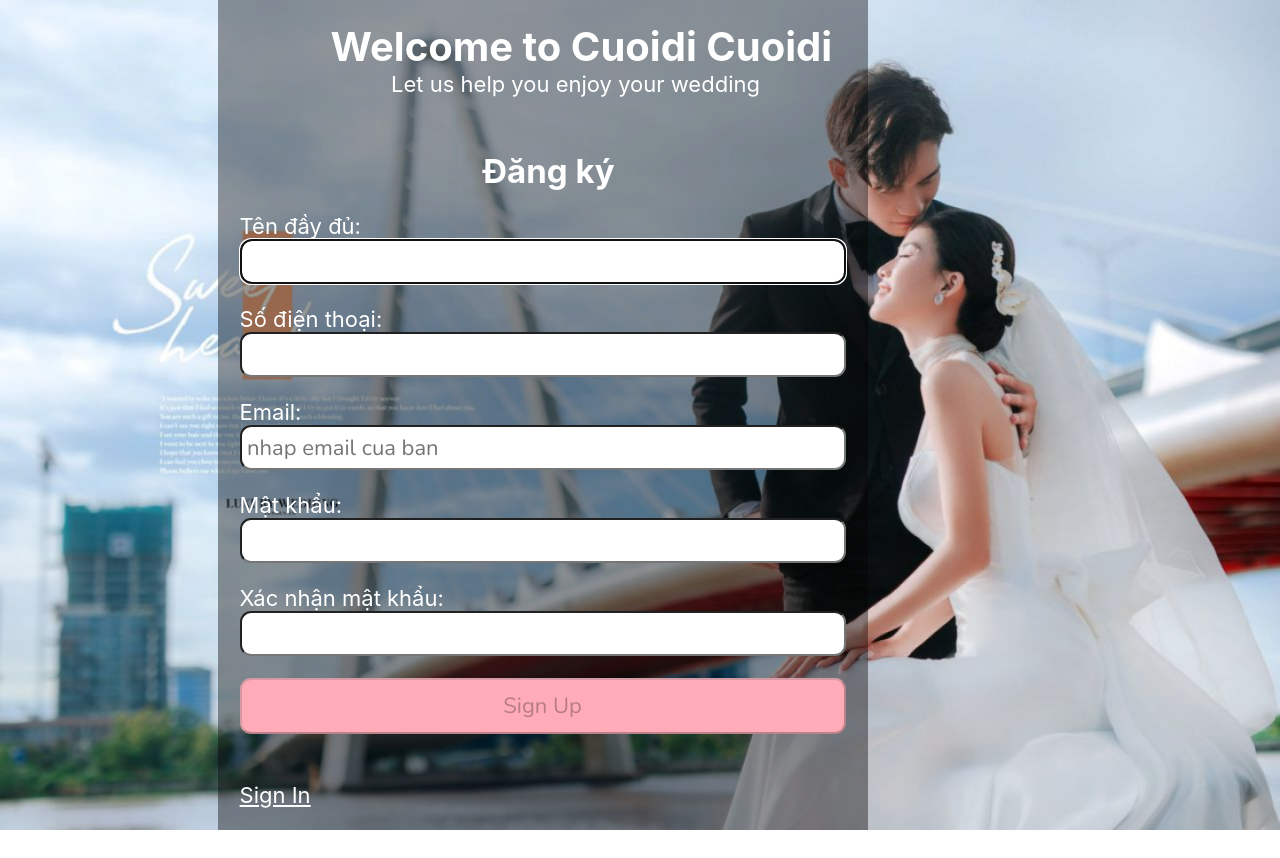
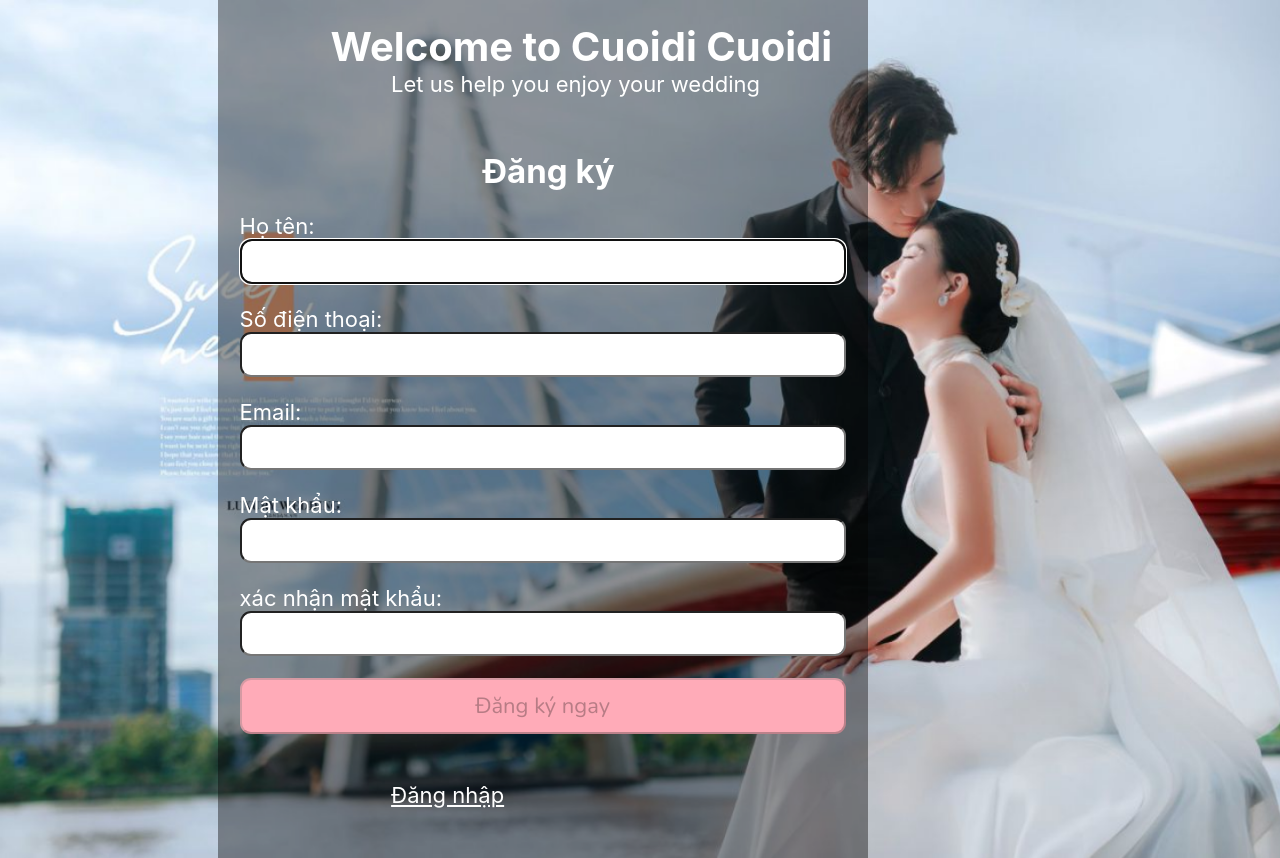
Before and after one commit to BlueHill-GP/CuoidiCuoidi-FE, a React (Create React App) app: page / in a window 1280 px wide. Before the commit the page ends 830 px from the top, so only its background shows below. Built offline with nearby package versions, Linux system fonts and the light colour scheme.

Commit message:
Update code

```diff
--- a/package.json
+++ b/package.json
@@ -10,13 +10,15 @@
     "@testing-library/jest-dom": "^5.16.5",
     "@testing-library/react": "^13.4.0",
     "@testing-library/user-event": "^13.5.0",
-    "axios": "^1.3.2",
+    "axios": "^1.3.3",
     "hooks": "^0.3.2",
     "react": "^18.2.0",
     "react-dom": "^18.2.0",
+    "react-phone-input-2": "^2.15.1",
     "react-phone-number-input": "^3.2.18",
     "react-router-dom": "^6.8.1",
     "react-scripts": "5.0.1",
+    "util": "^0.12.5",
     "web-vitals": "^2.1.4"
   },
   "scripts": {
--- a/src/components/Register.js
+++ b/src/components/Register.js
@@ -1,32 +1,38 @@
-import React from "react";
-import {useRef, useState, useEffect} from "react";
-import {faCheck, faTimes,faInfoCircle} from "@fortawesome/free-solid-svg-icons"
-import { FontAwesomeIcon } from "@fortawesome/react-fontawesome"
-import axios from "../api/axios"
+
+import { useRef, useState, useEffect } from 'react';
+import {
+    faCheck,
+    faTimes,
+    faInfoCircle,
+} from '@fortawesome/free-solid-svg-icons';
+import { FontAwesomeIcon } from '@fortawesome/react-fontawesome';
 import Login from "../components/Login"
+import axios from "../api/axios";
 import "../css/Register.css";
 
-const USER_REGEX = /^\[A-z\][A-z0-9-_]{3,23}$/;
+const USER_REGEX = /^[A-z][A-z0-9-_]{3,23}$/;
 const PWD_REGEX = /^(?=.*[a-z])(?=.*[A-Z])(?=.*[0-9])(?=.*[!@#$%]).{8,24}$/;
+const REGISTER_URL = '/register';
 
 const Register = () => {
-    const REGISTER_URL = "/register";
     const userRef = useRef();
     const errRef = useRef();
-    const [user, setUser] = useState("");
+
+    const [user, setUser] = useState('');
     const [validName, setValidName] = useState(false);
     const [userFocus, setUserFocus] = useState(false);
-    const [pwd, setPwd] = useState("");
+
+    const [pwd, setPwd] = useState('');
     const [validPwd, setValidPwd] = useState(false);
     const [pwdFocus, setPwdFocus] = useState(false);
-    const [matchPwd, setMatchPwd] = useState("");
+
+    const [matchPwd, setMatchPwd] = useState('');
     const [validMatch, setValidMatch] = useState(false);
     const [matchFocus, setMatchFocus] = useState(false);
-    const [errMsg, setErrMsg] = useState("");
-    // eslint-disable-next-line no-unused-vars
+
+    const [errMsg, setErrMsg] = useState('');
     const [success, setSuccess] = useState(false);
 
-    // State events
     useEffect(() => {
         userRef.current.focus();
     }, []);
@@ -41,15 +47,16 @@
     }, [pwd, matchPwd]);
 
     useEffect(() => {
-        setErrMsg("");
+        setErrMsg('');
     }, [user, pwd, matchPwd]);
 
     const handleSubmit = async (e) => {
         e.preventDefault();
+        // if button enabled with JS hack
         const v1 = USER_REGEX.test(user);
         const v2 = PWD_REGEX.test(pwd);
         if (!v1 || !v2) {
-            setErrMsg("Invalid Entry");
+            setErrMsg('Invalid Entry');
             return;
         }
         try {
@@ -57,28 +64,29 @@
                 REGISTER_URL,
                 JSON.stringify({ user, pwd }),
                 {
-                    headers: { "Content-Type": "application/json" },
+                    headers: { 'Content-Type': 'application/json' },
                     withCredentials: true,
                 }
             );
+            // TODO: remove console.logs before deployment
+            console.log(JSON.stringify(response?.data));
             setSuccess(true);
             //clear state and controlled inputs
-            setUser("");
-            setPwd("");
-            setMatchPwd("");
+            setUser('');
+            setPwd('');
+            setMatchPwd('');
         } catch (err) {
             if (!err?.response) {
-                setErrMsg("No Server Response");
+                setErrMsg('No Server Response');
             } else if (err.response?.status === 409) {
-                setErrMsg("Username Taken");
+                setErrMsg('Username Taken');
             } else {
-                setErrMsg("Registration Failed");
+                setErrMsg('Registration Failed');
             }
             errRef.current.focus();
         }
+    };
 
-
-    };
     return (
         <>
             {success ? (
@@ -97,7 +105,7 @@
                     <h1>Đăng ký</h1>
                     <form onSubmit={handleSubmit}>
                         <label htmlFor="username">
-                            Tên đầy đủ:
+                            Họ tên:
                             <FontAwesomeIcon
                                 icon={faCheck}
                                 className={validName ? 'valid' : 'hide'}
@@ -133,34 +141,22 @@
                             <br />
                             Letters, numbers, underscores, hyphens allowed.
                         </p>
-
                         <label htmlFor="phoneNumber">
                             Số điện thoại:
                             </label>
                                                  <input
-                            type="text"
+                                                    type="number"
                                                     id="phoneNumber"
                                                     pattern="[0-9]*"
                                                     maxLength="10"
-                            onChange={
-                                (event) => this.setState({value: event.target.value})
-
-                            // onChange={(e) => setMatchPwd(e.target.value)}
-                            // value={matchPwd}
-                            }
-
-                            // aria-invalid={validMatch ? 'false' : 'true'}
-                            // aria-describedby="confirmnote"
-                            // onFocus={() => setMatchFocus(true)}
-                            // onBlur={() => setMatchFocus(false)}
                                                 />
-                        <p
-                            id="pwdnote"
-                            className={pwdFocus && !validPwd ? 'instructions' : 'offscreen'}
-                        >
-                            <FontAwesomeIcon icon={faInfoCircle} />
-                            Just only 10 number
-                        </p>
+                                                {/*<p*/}
+                                                {/*    id="numbernote"*/}
+                                                {/*    // className={numberFocus && !ValidPhoneNumber()? 'instructions' : 'offscreen'}*/}
+                                                {/*>*/}
+                                                {/*    <FontAwesomeIcon icon={faInfoCircle} />*/}
+                                                {/*    Just only 10 number*/}
+                                                {/*</p>*/}
                                                 <label htmlFor="email">
                                                     Email:
                                                     <FontAwesomeIcon
@@ -176,14 +172,7 @@
                                                     name = "email"
                                                     type="text"
                                                     id="email"
-                            placeholder="nhap email cua ban"
-                            // onChange={(e) => setMatchPwd(e.target.value)}
-                            // value={matchPwd}
-                            // required
-                            // aria-invalid={validMatch ? 'false' : 'true'}
-                            // aria-describedby="confirmnote"
-                            // onFocus={() => setMatchFocus(true)}
-                            // onBlur={() => setMatchFocus(false)}
+
                                                 />
                         <label htmlFor="password">
                             Mật khẩu:
@@ -224,8 +213,9 @@
                             <span aria-label="dollar sign">$</span>{' '}
                             <span aria-label="percent">%</span>
                         </p>
-                        <label htmlFor="email">
-                            Xác nhận mật khẩu:
+
+                        <label htmlFor="confirm_pwd">
+                            xác nhận mật khẩu:
                             <FontAwesomeIcon
                                 icon={faCheck}
                                 className={validMatch && matchPwd ? 'valid' : 'hide'}
@@ -235,7 +225,6 @@
                                 className={validMatch || !matchPwd ? 'hide' : 'invalid'}
                             />
                         </label>
-
                         <input
                             type="password"
                             id="confirm_pwd"
@@ -260,14 +249,16 @@
                         <button
                             disabled={!validName || !validPwd || !validMatch ? true : false}
                         >
-                            Sign Up
+                            Đăng ký ngay
                         </button>
                     </form>
+                    <p>
+
                         <br />
                         <span className="line">
-							<a href="/login">Sign In</a>
+							<a className="lineMove" href="/login">Đăng nhập</a>
 						</span>
-
+                    </p>
                 </section>
             )}
         </>
--- a/src/css/Register.css
+++ b/src/css/Register.css
@@ -67,6 +67,7 @@
 
 input[type='text'],
 input[type='password'],
+input[type='number'],
 
 textarea {
     font-family: 'Nunito', sans-serif;
--- a/src/index.js
+++ b/src/index.js
@@ -3,12 +3,13 @@
 import './index.css';
 import App from './App';
 import reportWebVitals from './reportWebVitals';
+import { AuthProvider } from '../src/context/AuthProvider';
 
 const root = ReactDOM.createRoot(document.getElementById('root'));
 root.render(
-  <React.StrictMode>
-    <App />
-  </React.StrictMode>
+    <AuthProvider>
+        <App />
+    </AuthProvider>
 );
 
 // If you want to start measuring performance in your app, pass a function
```
Also changed, not shown: 1 other file (tests, documents, lock files or other folders). Lines whose indentation alone changed are shown as unchanged.
